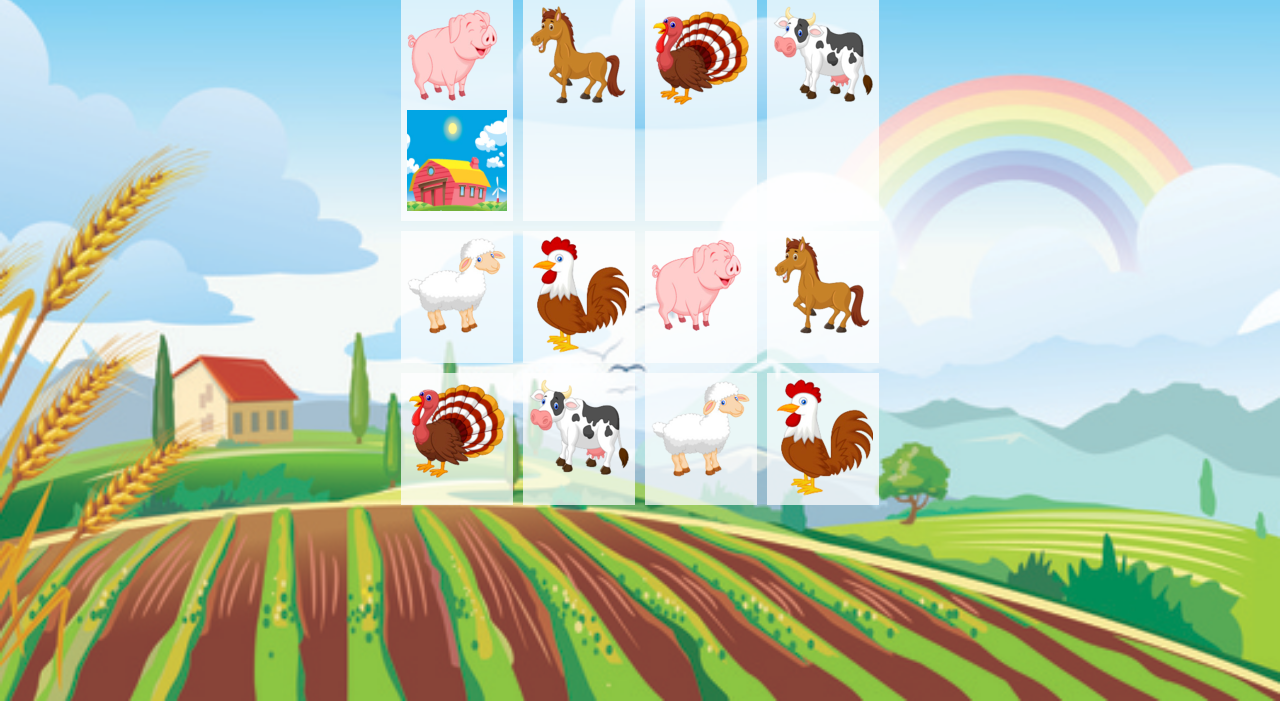
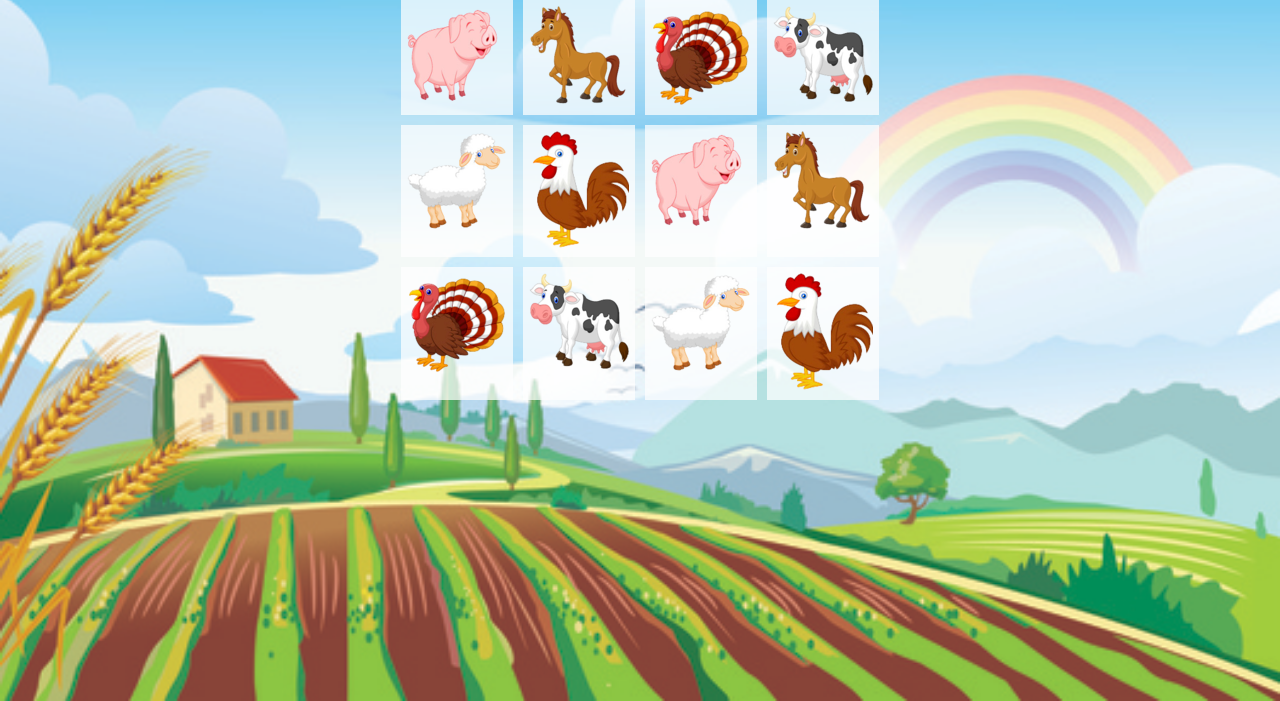
Before and after one commit to Memory-Game/Memory, a plain HTML site: page index.html in a window 1280 px wide. Shown: the part 99-800 px from the top of the page. Drawn offline with Linux system fonts and the light colour scheme; a web font is replaced by a local one.

Commit message:
update shuffle

```diff
--- a/index.html
+++ b/index.html
@@ -12,23 +12,57 @@
 <body class="bg">
     <h1 class="titel">MEMORY</h1>
     <div class="cardFront">
+
     <section class="grid-container">
 
      <div class="card">
-     <img class="front-face" src="./img/gris.png" oncklick="choose(1)" alt="Gris">
-     <img class="back-face" src="./img/back_side.png"  alt="gris">
+       <img class="front-face" src="./img/gris.png" oncklick="choose(1)" alt="Gris">
+       <img class="back-face" src="./img/back_side.png" onclick="choose(1)"  alt="Gris">
     </div>
-     <div class="card" ><img src="./img/hast.png"oncklick="choose(2)" alt="Häst"></div>
-     <div class="card" ><img src="./img/kalkon.png"  oncklick="choose(3)alt="Kalokon"></div>
-     <div class="card" ><img src="./img/ko.png" oncklick="choose(4)" alt="Ko"></div>
-     <div class="card" ><img src="./img/lamm.png" oncklick="choose(5)" alt="Lamm"></div>
-     <div class="card" ><img src="./img/tupp.png" oncklick="choose(6)" alt="Tupp"></div>
-     <div class="card" ><img src="./img/gris.png" oncklick="choose(7)" alt="Gris"></div>
-     <div class="card" ><img src="./img/hast.png" alt="Häst"></div>
-     <div class="card" ><img src="./img/kalkon.png" alt="Kalokon"></div>
-     <div class="card" ><img src="./img/ko.png" alt="Ko"></div>
-     <div class="card" ><img src="./img/lamm.png" alt="Lamm"></div>
-     <div class="card" ><img src="./img/tupp.png" alt="Tupp"></div>
+     <div class="card">
+        <img class="front-face" src="./img/hast.png"oncklick="choose(2)" alt="Häst">
+        <img class="back-face" src="./img/back_side.png" oncklick="choose(2)" alt="Häst">
+    </div>
+     <div class="card">
+       <img class="front-face" src="./img/kalkon.png" oncklick="choose(3)" alt="Kalkon">
+       <img class="back-face" src="./img/back_side.png" oncklick="choose(3)" alt="Kalkon">
+    </div>
+     <div class="card">
+       <img class="front-face" src="./img/ko.png" oncklick="choose(4)" alt="Ko">
+       <img class="back-face" src="./img/back_side.png" oncklick="choose(4)" alt="Ko">
+     </div>
+     <div class="card">
+       <img  class="front-face" src="./img/lamm.png" oncklick="choose(5)" alt="Lamm">
+       <img class="back-face" src="./img/back_side.png" oncklick="choose(5)" alt="Lamm">
+    </div>
+     <div class="card">
+      <img  class="front-face"src="./img/tupp.png" oncklick="choose(6)" alt="Tupp">
+      <img class="back-face" src="./img/back_side.png" oncklick="choose(6)" alt="Tupp">
+    </div>
+     <div class="card">
+      <img  clas="front-face" src="./img/gris.png" oncklick="choose(7)" alt="Gris">
+      <img class="back-face" src="./img/back_side.png" oncklick="choose(7)" alt="Gris">
+    </div>
+     <div class="card">
+       <img  class="front-face" src="./img/hast.png" oncklick="choose(8)" alt="Häst">
+       <img class="back-face" src="./img/back_side.png" oncklick="choose(8)" alt="häst">
+    </div>
+     <div class="card">
+       <img  class="front-face" src="./img/kalkon.png" oncklick="choose(9)" alt="Kalkon">
+       <img class="back-face" src="./img/back_side.png" oncklick="choose(9)" alt="Kalkon">
+    </div>
+     <div class="card">
+        <img  class="front-face" src="./img/ko.png" onklick="choose(10)" alt="Ko">
+        <img class="back-face" src="./img/back_side.png" oncklick="choose(10)" alt="Ko">
+    </div>
+     <div class="card">
+         <img class="front-face" src="./img/lamm.png" oncklick="choose(11)" alt="Lamm">
+         <img class="back-face" src="./img/back_side.png" oncklick="choose(11)" alt="Lamm">
+        </div>
+     <div class="card">
+         <img  class="front-face" src="./img/tupp.png" onklick="choose(12)" alt="Tupp">
+         <img class="back-face" src="./img/back_side.png" oncklick="choose(12)" alt="häst">
+        </div>
 </section>
 </div>
     <script src="./memoryGame.js"></script>
--- a/memory.css
+++ b/memory.css
@@ -50,3 +50,7 @@ font-family: 'cow';
 text-align: center;
 color: #fff;
 }
+
+.back-face{
+  display: none;
+}
--- a/memoryGame.js
+++ b/memoryGame.js
@@ -52,6 +52,7 @@ else if (numClick == 1)
  numClick = 2;
  second = card;
  document.images[cards].src = cards[card];
+ //waits 0,8 sec befor flipp
  timer = setInterval(control, 800);
 }
 else
@@ -59,7 +60,7 @@ else
     alert('You can only click on one'); // 2 images will be shown until flipped
     }
 }
-
+ // here we check if they match
 function control()
 {
     clearInterval(timer);
@@ -72,4 +73,13 @@ if(match == 6)
     alert('You have match all the images');
     location.reload();
    }
-};
+}
+else
+{
+    document.images[first]. src="./img/gris.png";
+    document.images[second]. src="./img/gris.png";
+    return;
+   }
+
+}
+}
```
